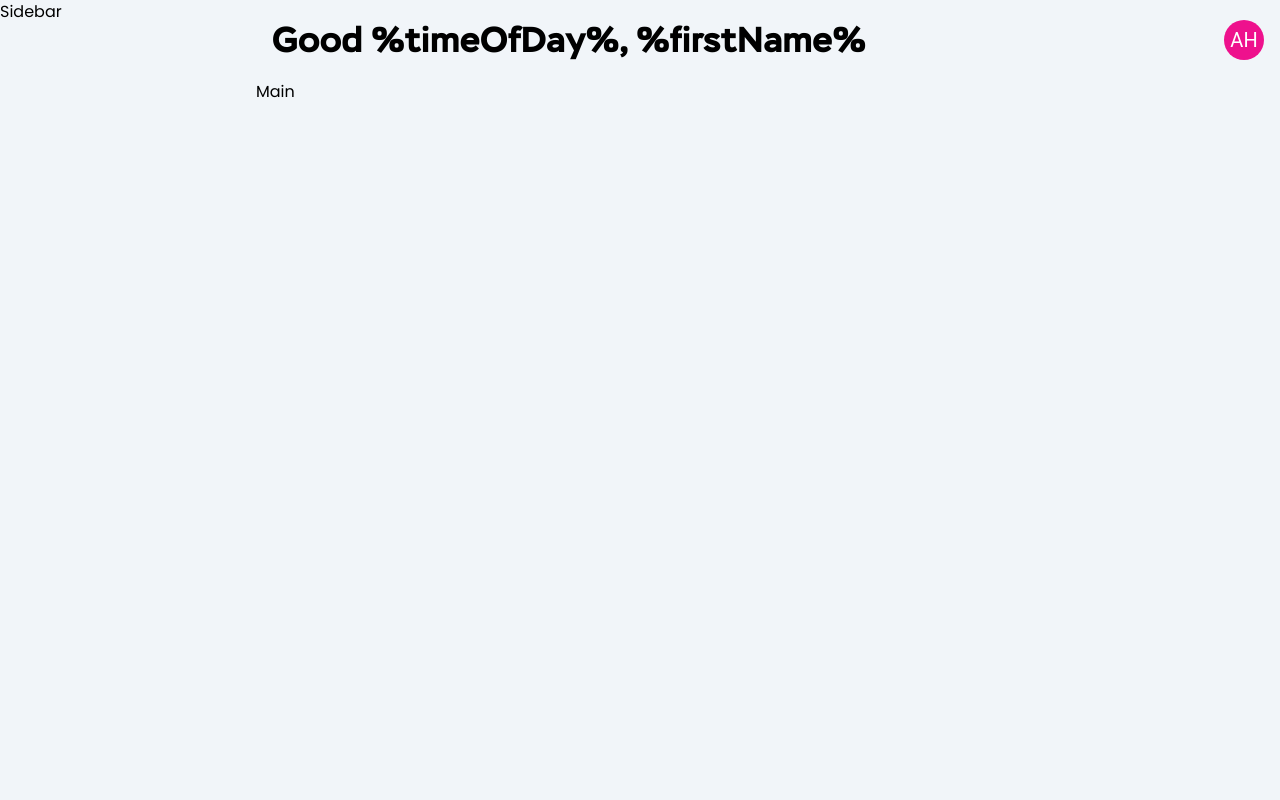
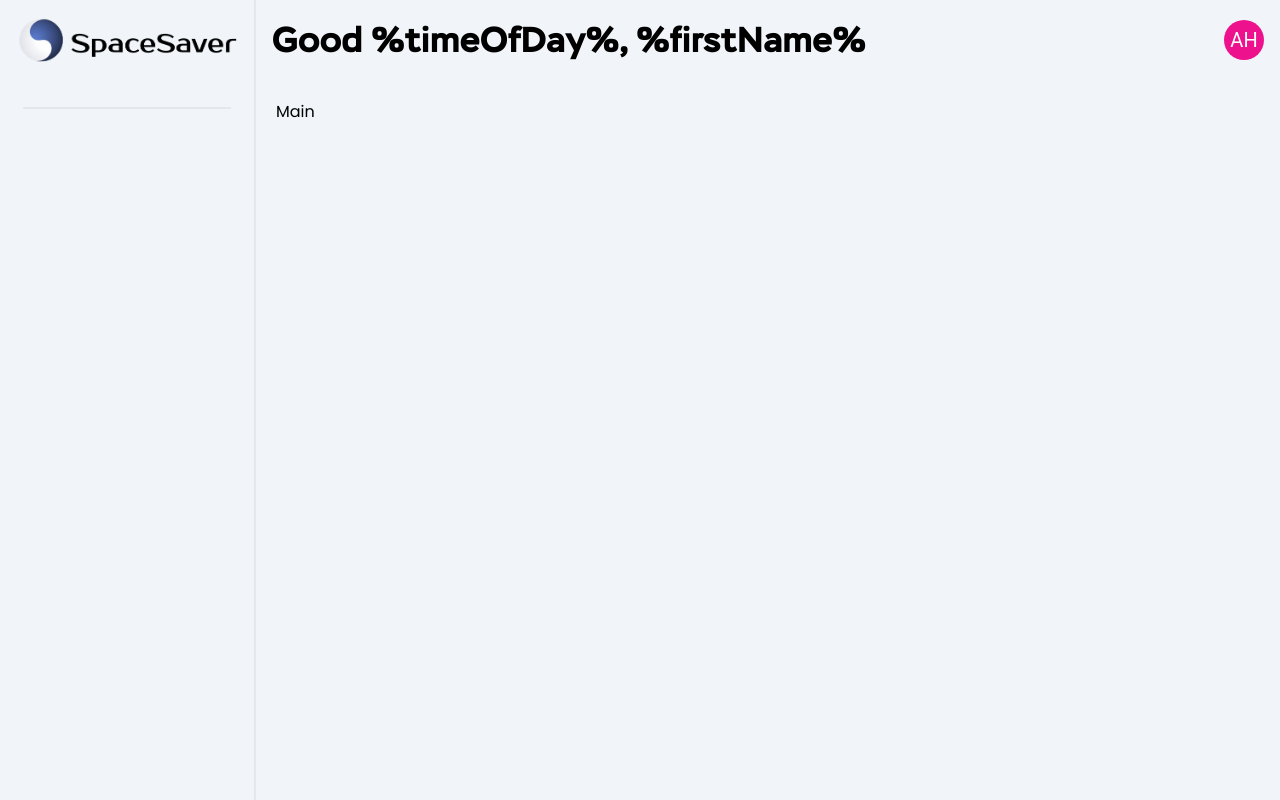
Before and after one commit to Space-Saver-Bookings/space-saver-client, a React (Vite) app: page / in a window 1280 px wide. Built offline with nearby package versions, Linux system fonts and the light colour scheme.

Commit message:
feat: implemented sidebar & main section

```diff
--- a/src/layout/MainSection.jsx
+++ b/src/layout/MainSection.jsx
@@ -1,6 +1,6 @@
 function MainSection() {
     return (
-        <div className=" col-start-2 col-span-full row-start-2 row-span-full">
+        <div className=" col-start-2 col-span-full row-start-2 row-span-full p-5">
             <h2>Main</h2>
         </div>
     )
--- a/src/layout/Sidebar.jsx
+++ b/src/layout/Sidebar.jsx
@@ -1,8 +1,15 @@
+import desktopLogo from '../assets/logo/ss-logo.png';
+
 function Sidebar() {
   return (
-    <div className="col-span-1 col-end-2 row-start-1 row-span-full">
-      <h2>Sidebar</h2>
-    </div>
+    <aside className="col-span-1 col-end-2 row-span-full row-start-1 border-r-2 flex flex-col items-center">
+      <img
+        src={desktopLogo}
+        alt="SpaceSaver desktop logo"
+        className="mt-[-3rem]"
+      />
+      <div className='border mt-[-1.5rem] w-[13rem]'></div>
+    </aside>
   );
 }
 
```
Also changed, not shown: src/assets/logo/ss-logo.png (added).
